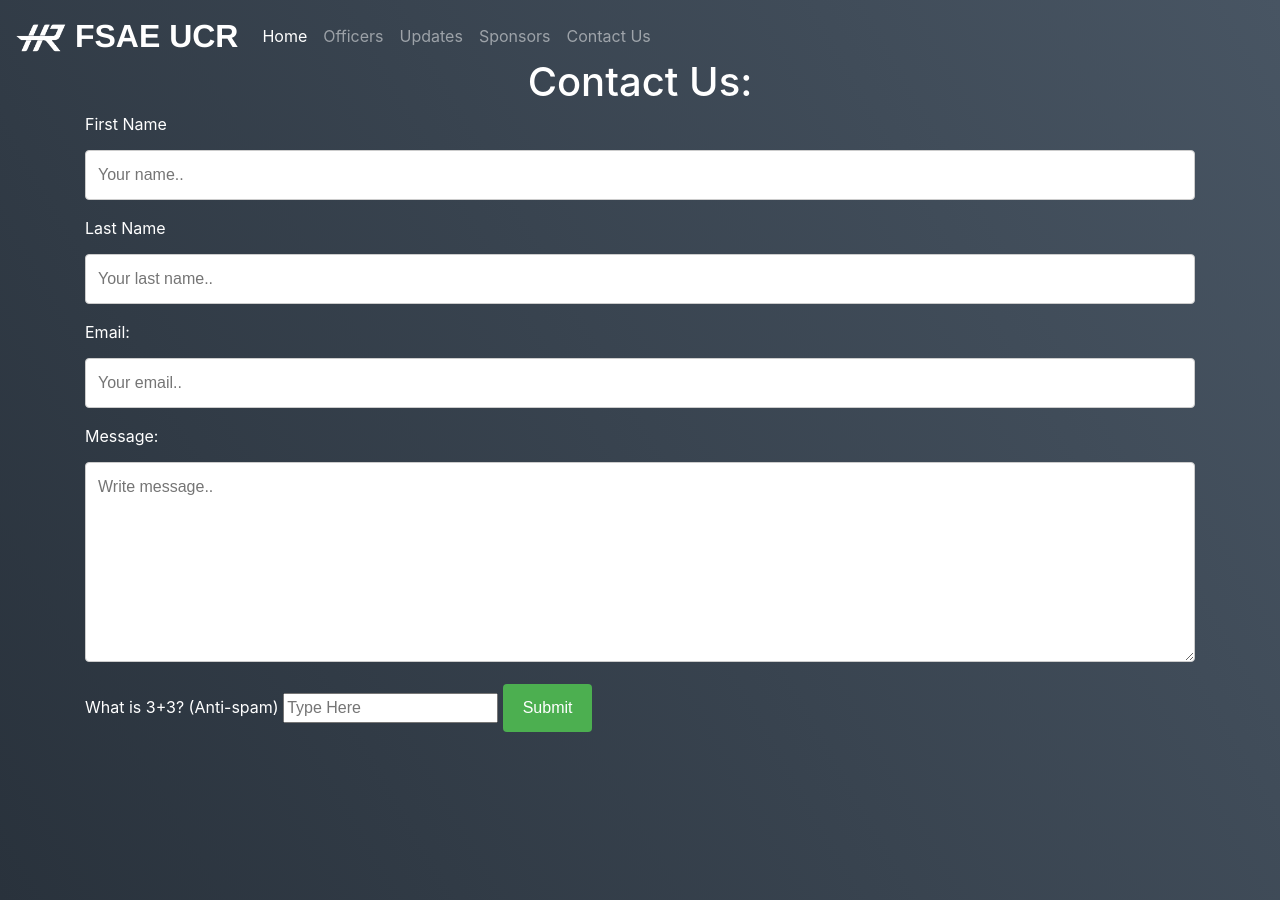
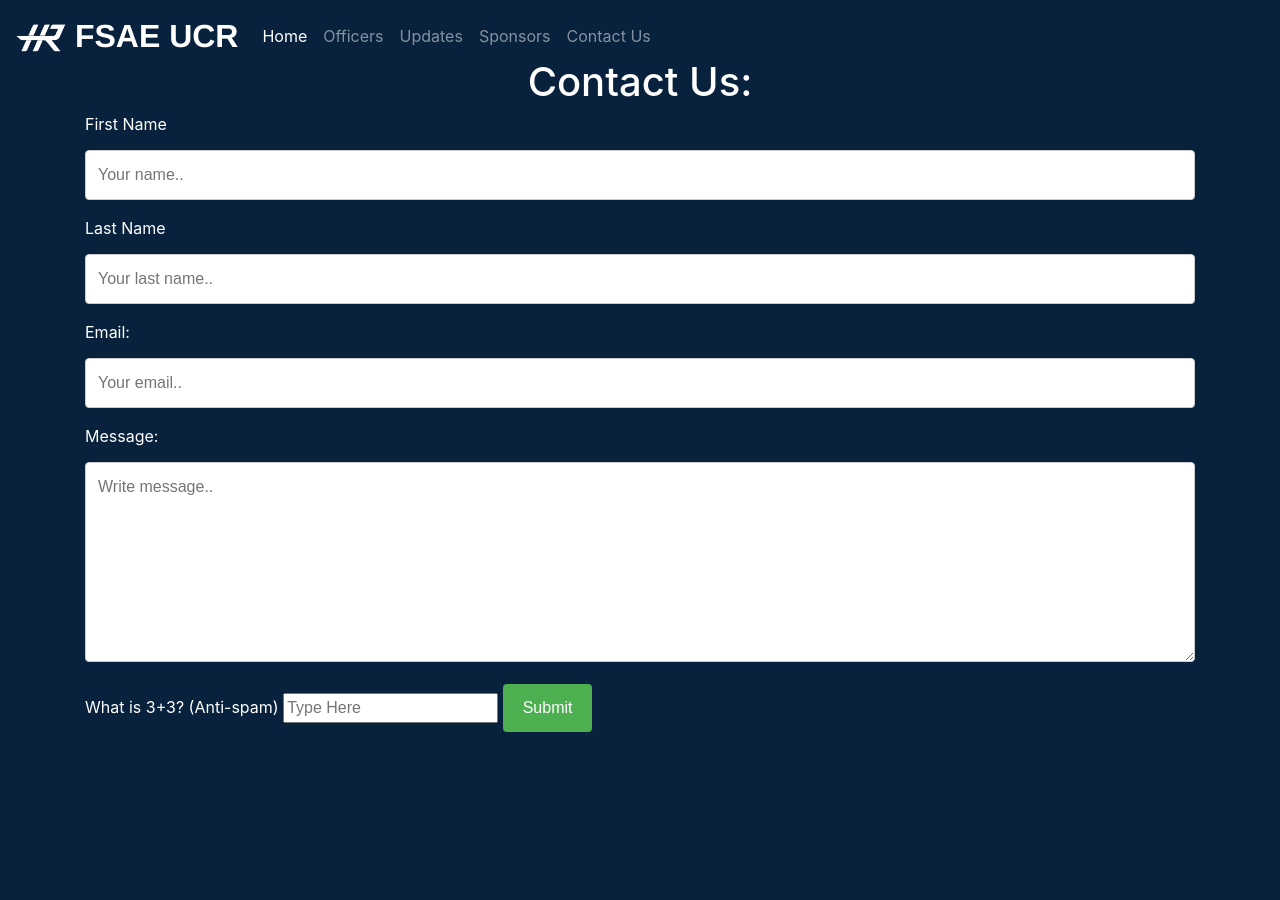
Before and after one commit to carlossantillana/SAEWebsite, a Jekyll site: the page built from html/contactUs.html, in a window 1280 px wide and 900 px high. Built offline with Jekyll 4.4.1, drawn with Linux system fonts in a browser that asks for light colours; nearby versions of some CDN libraries.

Commit message:
updated colors

```diff
--- a/css/default.css
+++ b/css/default.css
@@ -2,15 +2,15 @@ html{
     width: 100%;
     height: 100%;
     margin: 0px; padding: 0px;
-
+    /* background-color: #001f3f; */
 }
 .content{
     margin-top: 60px;
     color: white;
 }
 body{
-    background-image: linear-gradient(60deg, #29323c 0%, #485563 100%);
-    /* background-image:  */
+    background-image: linear-gradient(60deg, #08223D 0%, #08223D 100%);
+    /* background-image: 001f3f */
     height: 100%;
     width: 100%;
     margin: 0;
--- a/css/home.css
+++ b/css/home.css
@@ -21,6 +21,7 @@ body{
     background-size: cover;
     background-repeat: no-repeat;
     margin: 0px; padding: 0px;
+    background-color: #606060;
 }
 #img1{
         background-image: url('../assets/Composites Day 2-4OP.png');
```
Also changed, not shown: assets/vidPoster.gif (added), assets/vidPoster.jpeg (added), assets/vidPoster.jpg (added), 6 other files.
